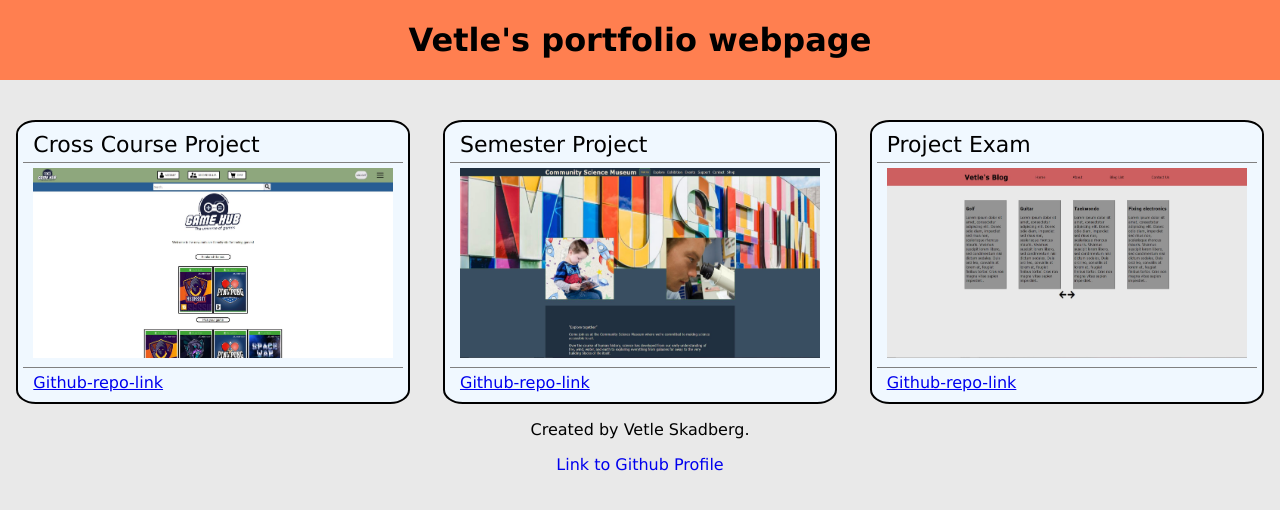
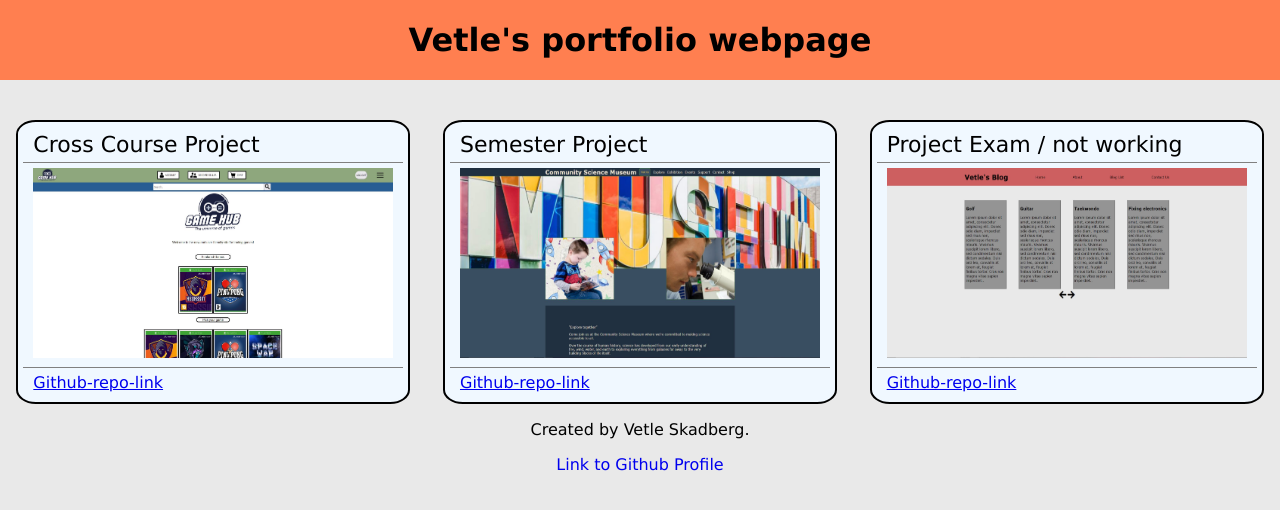
Before and after one commit to Veetl/Portofolio, a plain HTML site: page index.html in a window 1280 px wide. Drawn offline with Linux system fonts and the light colour scheme.

Commit message:
Update index.html

```diff
--- a/index.html
+++ b/index.html
@@ -45,7 +45,7 @@
 
         <div Class="card">
             <div class="card-header">
-                <a href="https://brave-williams-fd7828.netlify.app/" class="title-link">Project Exam</a>
+                <a href="https://brave-williams-fd7828.netlify.app/" class="title-link">Project Exam / not working</a>
             </div>
 
             <div class="card-body">
```
